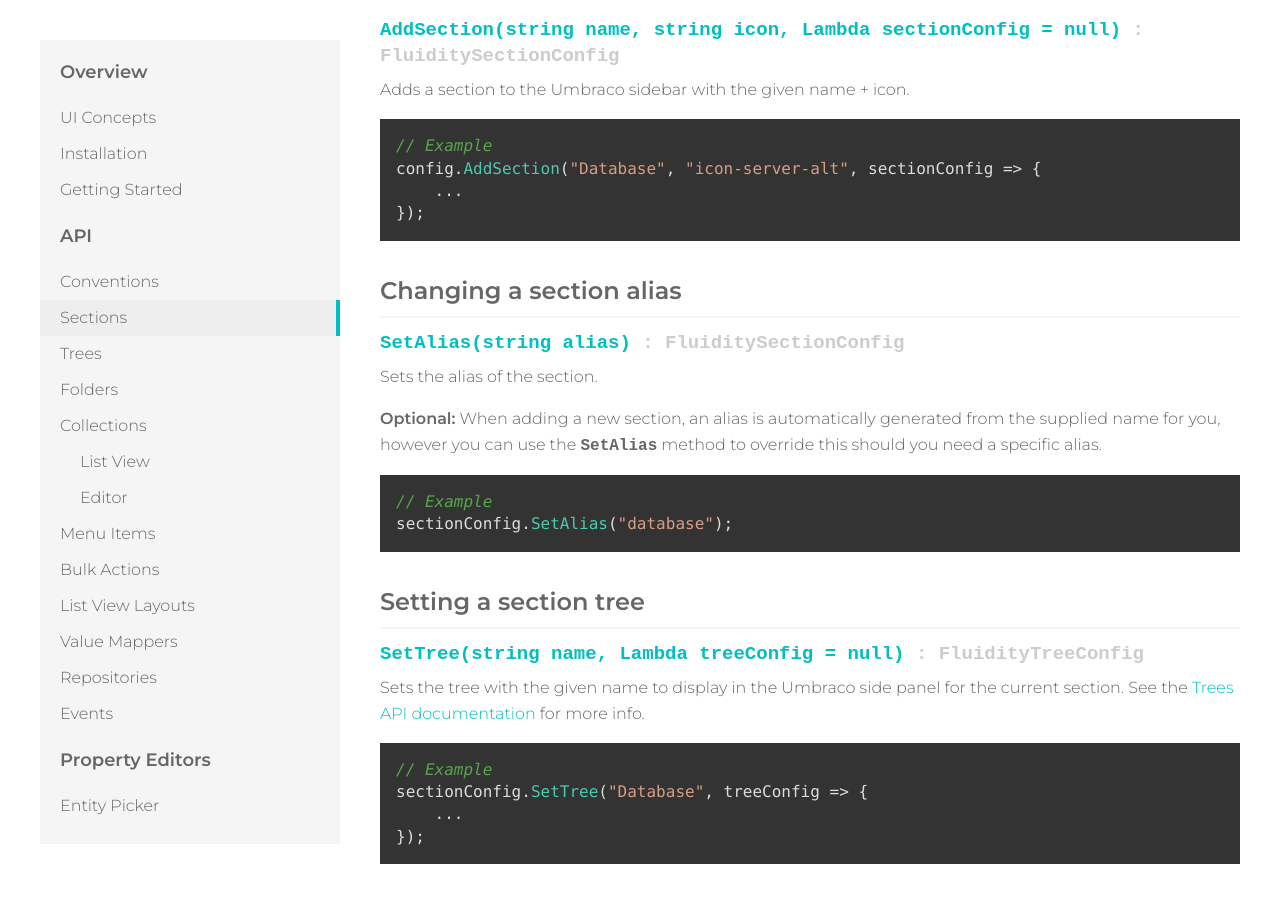
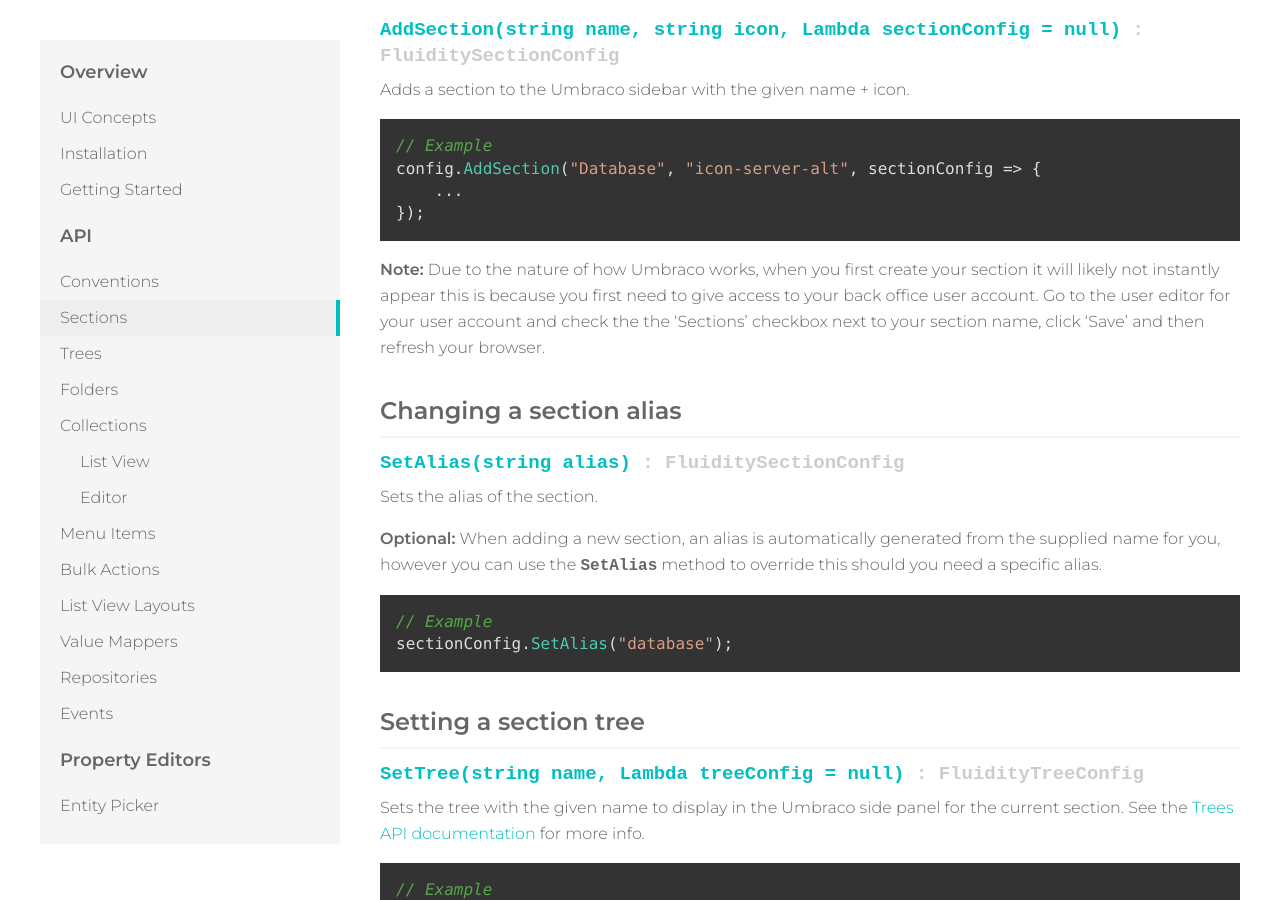
Before and after one commit to mattbrailsford/umbraco-fluidity, a Jekyll site: the page built from docs/_pages/02-api-01-sections.md, in a window 1280 px wide and 900 px high, scrolled down 842 px. Built offline with Jekyll 4.4.1, drawn with Linux system fonts in a browser that asks for light colours.

Commit message:
Added note about section permissions

`````diff
--- a/docs/_pages/02-api-01-sections.md
+++ b/docs/_pages/02-api-01-sections.md
@@ -37,6 +37,8 @@
 });
 ````
 
+**Note:** Due to the nature of how Umbraco works, when you first create your section it will likely not instantly appear this is because you first need to give access to your back office user account. Go to the user editor for your user account and check the the 'Sections' checkbox next to your section name, click 'Save' and then refresh your browser.
+
 ### Changing a section alias
 {: .mt}
 
`````
